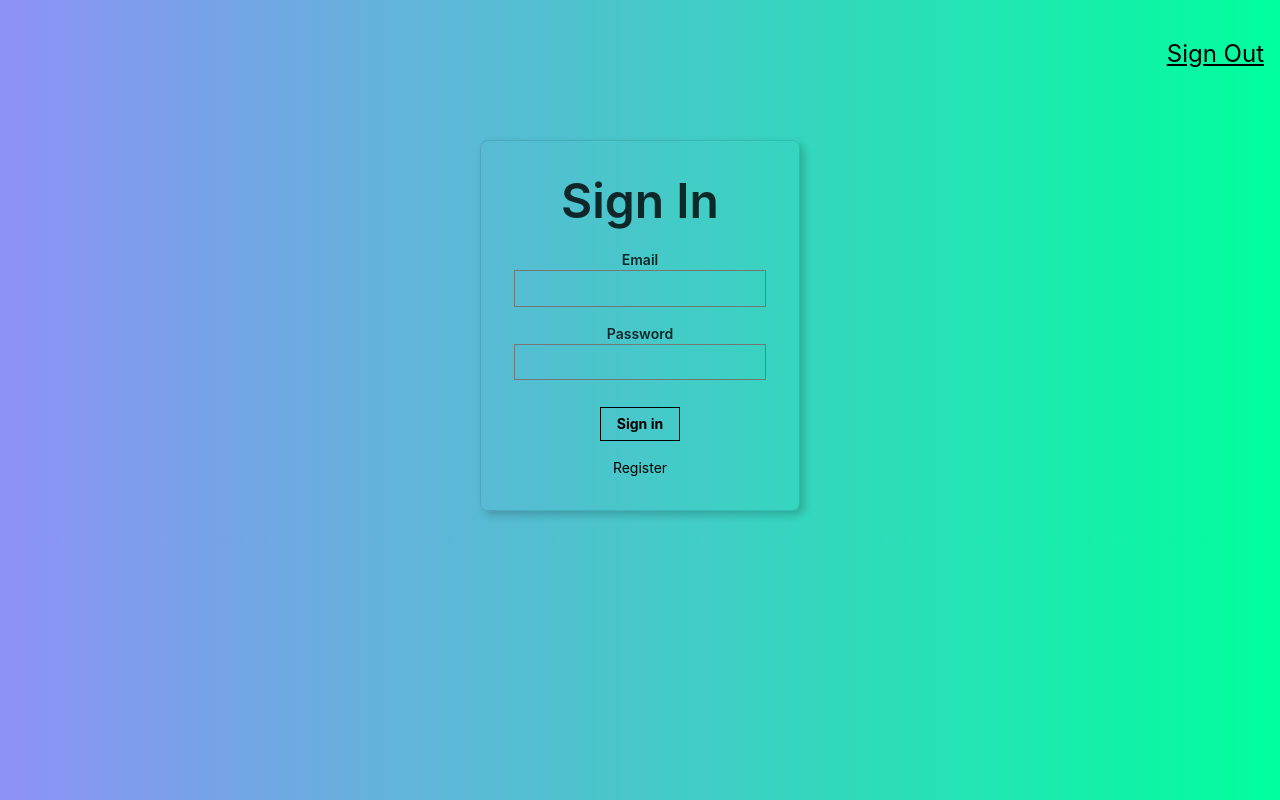
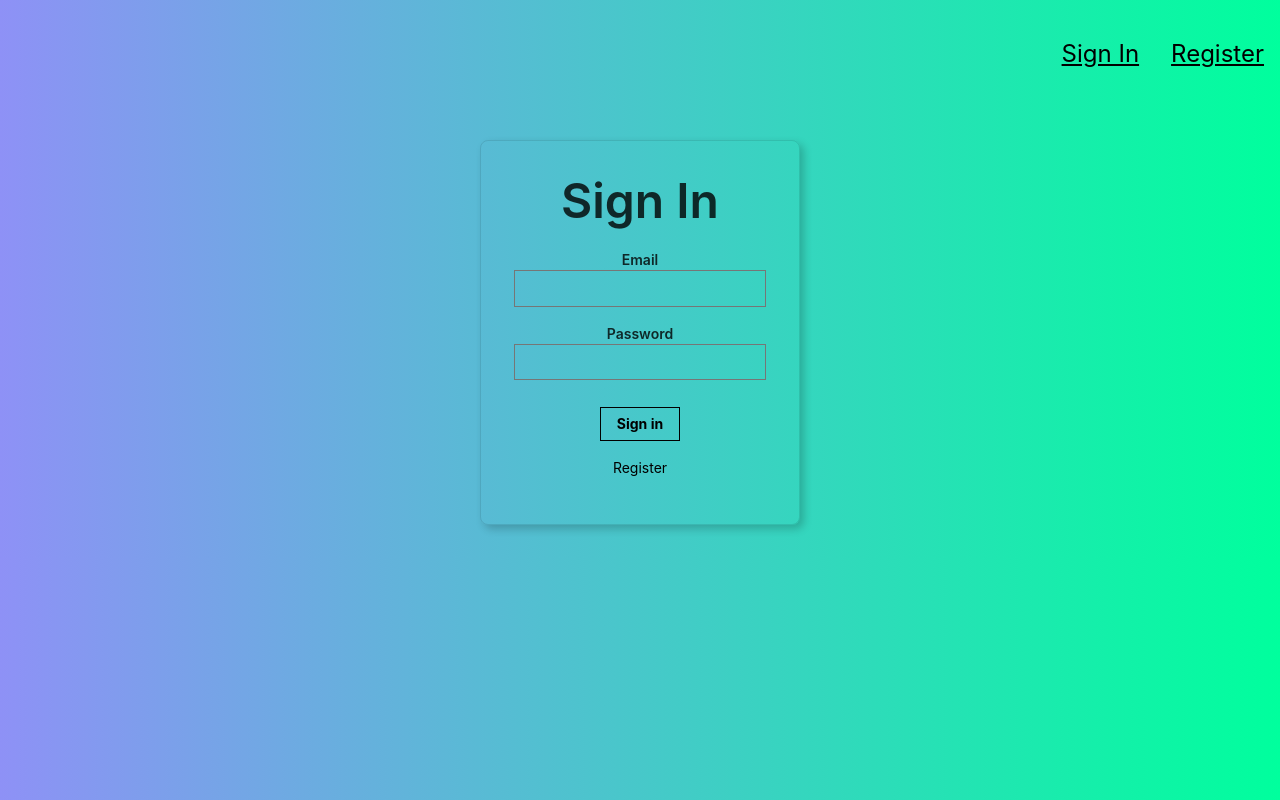
Before and after one commit to dario2877/React-Face-Recognition-Project, a React (Create React App) app in the folder facerecognition/: page / in a window 1280 px wide. Built offline with nearby package versions, Linux system fonts and the light colour scheme; what clarifai would draw is missing.

Commit message:
projectfinito

```diff
--- a/facerecognition/src/App.js
+++ b/facerecognition/src/App.js
@@ -5,6 +5,7 @@ import FaceRecognition from "./components/FaceRecognition/FaceRecognition";
 import Logo from "./components/Logo/Logo";
 import ImageLinkForm from "./components/ImageLinkForm/ImageLinkForm";
 import Signin from "./components/Signin/Signin";
+import Register from "./components/Register/Register";
 import Rank from "./components/Rank/Rank";
 import Clarifai from "clarifai";
 
@@ -20,6 +21,7 @@ class App extends Component {
       imageUrl: "",
       box: {},
       route: "signin",
+      isSignedIn: false,
     };
   }
 
@@ -38,7 +40,6 @@ class App extends Component {
   };
 
   displayFaceBox = (box) => {
-    console.log(box);
     this.setState({ box: box });
   };
 
@@ -56,30 +57,39 @@ class App extends Component {
       .catch((err) => console.log(err));
   };
 
-  onRouteChange = () => {
-    this.setState('home');
-
+  onRouteChange = (route) => {
+    if (route === "signout") {
+      this.setState({ isSignedIn: false });
+    } else if (route === "home") {
+      this.setState({ isSignedIn: true });
     }
+    this.setState({ route: route });
+  };
 
   render() {
+    const { isSignedIn, imageUrl, route, box } = this.state;
+
     return (
       <div className="App">
-        <Navigation />
-        { this.state.route === 'signin'
-        ?
-        <Signin onRouteChange={this.onRouteChange} />
-
-        :<div>
+        <Navigation
+          isSignedIn={isSignedIn}
+          onRouteChange={this.onRouteChange}
+        />
+        {route === "home" ? (
+          <div>
             <Logo />
             <Rank />
             <ImageLinkForm
               onInputChange={this.onInputChange}
               onButtonSubmit={this.onButtonSubmit}
             />
-        <FaceRecognition box={this.state.box} imageUrl={this.state.imageUrl} />
+            <FaceRecognition box={box} imageUrl={imageUrl} />
           </div>
-
-            }
+        ) : route === "signin" ? (
+          <Signin onRouteChange={this.onRouteChange} />
+        ) : (
+          <Register onRouteChange={this.onRouteChange} />
+        )}
       </div>
     );
   }
--- a/facerecognition/src/components/Navigation/Navigation.js
+++ b/facerecognition/src/components/Navigation/Navigation.js
@@ -1,12 +1,34 @@
-import React from 'react';
+import React from "react";
 
-const Navigation = () =>
-{
-    return(
-
-        <nav style={{display: 'flex',justifyContent: 'flex-end'}}>
-            <p className='f3 link dim black underline pa3 pointer'>Sign Out</p>
-        </nav>
+const Navigation = ({ onRouteChange, isSignedIn }) => {
+  if (isSignedIn) {
+    return (
+      <nav style={{ display: "flex", justifyContent: "flex-end" }}>
+        <p
+          onClick={() => onRouteChange("signout")}
+          className="f3 link dim black underline pa3 pointer"
+        >
+          Sign Out
+        </p>
+      </nav>
     );
-}
+  } else {
+    return (
+      <nav style={{ display: "flex", justifyContent: "flex-end" }}>
+        <p
+          onClick={() => onRouteChange("signin")}
+          className="f3 link dim black underline pa3 pointer"
+        >
+          Sign In
+        </p>
+        <p
+          onClick={() => onRouteChange("register")}
+          className="f3 link dim black underline pa3 pointer"
+        >
+          Register
+        </p>
+      </nav>
+    );
+  }
+};
 export default Navigation;
--- /dev/null
+++ b/facerecognition/src/components/Register/Register.js
@@ -0,0 +1,60 @@
+import React from "react";
+
+const Register = ({ onRouteChange }) => {
+  return (
+    <article className="br3 ba b--black-10 mv4 w-100 w-50-m w-25-l mw6 shadow-5 center">
+      <main className="pa4 black-80">
+        <div className="measure ">
+          <fieldset id="sign_up" className="ba b--transparent ph0 mh0">
+            <legend className="f1 fw6 ph0 mh0">Register</legend>
+
+            <div className="mt3">
+              <label className="db fw6 lh-copy f6" htmlfor="name">
+                Name
+              </label>
+              <input
+                className="pa2 input-reset ba bg-transparent hover-bg-black hover-white w-100"
+                type="text"
+                name="name"
+                id="name"
+              />
+            </div>
+
+            <div className="mt3">
+              <label className="db fw6 lh-copy f6" htmlfor="email-address">
+                Email
+              </label>
+              <input
+                className="pa2 input-reset ba bg-transparent hover-bg-black hover-white w-100"
+                type="email"
+                name="email-address"
+                id="email-address"
+              />
+            </div>
+            <div className="mv3">
+              <label className="db fw6 lh-copy f6" htmlfor="password">
+                Password
+              </label>
+              <input
+                className="b pa2 input-reset ba bg-transparent hover-bg-black hover-white w-100"
+                type="password"
+                name="password"
+                id="password"
+              />
+            </div>
+          </fieldset>
+          <div className="">
+            <input
+              onClick={() => onRouteChange("home")}
+              className="b ph3 pv2 input-reset ba b--black bg-transparent grow pointer f6 dib"
+              type="submit"
+              value="Register"
+            />
+          </div>
+        </div>
+      </main>
+    </article>
+  );
+};
+
+export default Register;
--- a/facerecognition/src/components/Signin/Signin.js
+++ b/facerecognition/src/components/Signin/Signin.js
@@ -1,16 +1,16 @@
 import React from "react";
 
-const Signin = () => {
+const Signin = ({onRouteChange}) => {
   return (
 
 
     <article className="br3 ba b--black-10 mv4 w-100 w-50-m w-25-l mw6 shadow-5 center" >
     <main className="pa4 black-80">
-      <form className="measure ">
+      <div className="measure ">
         <fieldset id="sign_up" className="ba b--transparent ph0 mh0">
           <legend className="f1 fw6 ph0 mh0">Sign In</legend>
           <div className="mt3">
-            <label className="db fw6 lh-copy f6" for="email-address">
+            <label className="db fw6 lh-copy f6" htmlfor="email-address">
               Email
             </label>
             <input
@@ -21,7 +21,7 @@ const Signin = () => {
             />
           </div>
           <div className="mv3">
-            <label className="db fw6 lh-copy f6" for="password">
+            <label className="db fw6 lh-copy f6" htmlfor="password">
               Password
             </label>
             <input
@@ -35,18 +35,19 @@ const Signin = () => {
         </fieldset>
         <div className="">
           <input
+            onClick={ () => onRouteChange('home')}
             className="b ph3 pv2 input-reset ba b--black bg-transparent grow pointer f6 dib"
             type="submit"
             value="Sign in"
           />
         </div>
         <div class="lh-copy mt3">
-          <a href="#0" class="f6 link dim black db">
+          <p onClick={ () => onRouteChange('register')} href="#0" class="f6 link dim black db pointer">
             Register
-          </a>
+          </p>
 
         </div>
-      </form>
+      </div>
     </main>
     </article>
 
```
Lines whose indentation alone changed are shown as unchanged.
